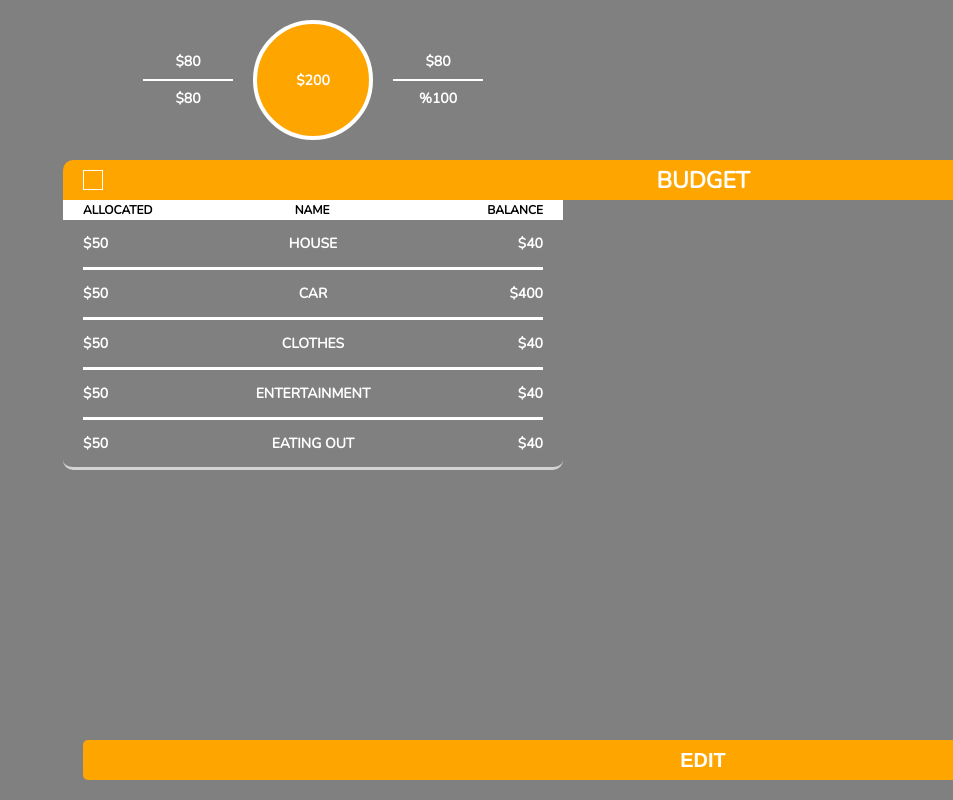
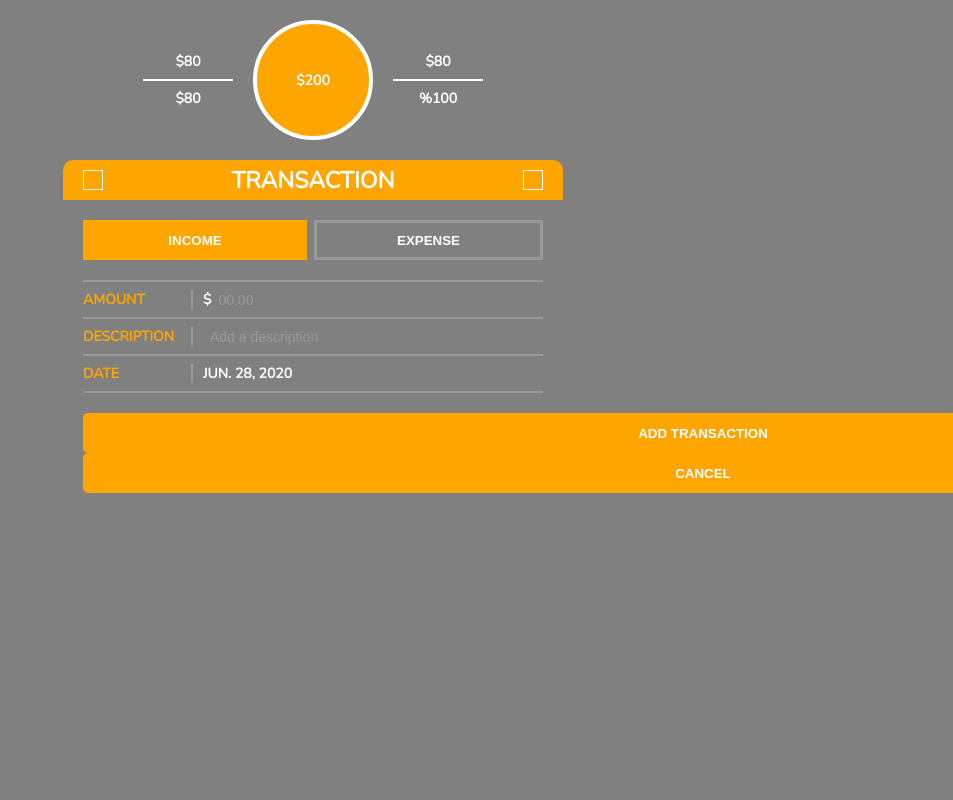
Before and after one commit to jacob-w-moreno/budget, a React (Create React App) app: page / in a window 1280 px wide. Shown: the top 800 px of the page, without its empty margins (327-1280 px from the left). Built offline with nearby package versions, Linux system fonts and the light colour scheme.

Commit message:
Transaction component is built. Need to fix styling.

```diff
--- a/src/App.js
+++ b/src/App.js
@@ -1,6 +1,7 @@
 import React from 'react';
 import Dashboard from './Components/Dashboard/Dashboard';
 import Budget from './Components/Budget/Budget';
+import Transaction from './Components/Transaction/Transaction';
 import './Styles/style.scss';
 
 function App() {
@@ -8,7 +9,8 @@ function App() {
   return (
     <div className="App">
       <Dashboard/>
-      <Budget/>
+      {/* <Budget/> */}
+      <Transaction/>
     </div>
   );
 }
--- a/src/Components/Budget/_budget.scss
+++ b/src/Components/Budget/_budget.scss
@@ -18,5 +18,8 @@
 
 #edit-budget{
   position: fixed;
+  transform: translate-x(-50%);
+// This needs to be fixed.
+  width: 90%;
   bottom: 20px;
 }
--- a/src/Components/Header/_header.scss
+++ b/src/Components/Header/_header.scss
@@ -4,7 +4,7 @@
   padding: 0px 20px;
 
   background: orange;
-  @include dim(40px, 100vw);
+  @include dim(40px, 100%);
 
   @include row(space-between);
   align-items: center;
--- a/src/Components/ListItem/_listitem.scss
+++ b/src/Components/ListItem/_listitem.scss
@@ -1,6 +1,6 @@
 .list-item{
   padding: 14px 0px;
-  border-bottom: 3px solid white;
+  border-bottom: 3px solid #999999;
   @include row(space-between);
   align-items: center;
 }
--- /dev/null
+++ b/src/Components/Transaction/Transaction.js
@@ -0,0 +1,63 @@
+import React, {useState} from 'react';
+import Header from '../Header/Header';
+
+const Transaction = (props) => {
+
+  const [income, setIncome] = useState(true);
+
+  let category = null;
+  if (!income) {
+    category = (<div className='transaction-info'>
+    <span>CATEGORY</span>
+    <div id='transaction-category'>
+      CHEESE
+      <div>$89.74</div>
+      </div>
+  </div>);
+  }
+
+  return (
+    <div id='transaction'>
+
+      <Header
+        title='TRANSACTION'/>
+
+      <div id='trans-buttons-container'>
+
+        <button className='trans-buttons' id={income ? null : 'trans-button-not'} onClick={()=>setIncome(true)}>INCOME</button>
+
+        <div id='button-spacer'/>
+
+        <button className='trans-buttons' id={income ? 'trans-button-not' : null} onClick={()=>setIncome(false)}>EXPENSE</button>
+
+      </div>
+
+      <div id='transaction-info-container'>
+
+        <div className='transaction-info'>
+          <span>AMOUNT</span>
+          $<input className='transaction-input' placeholder='00.00' type='number'/>
+        </div>
+
+        <div className='transaction-info'>
+          <span>DESCRIPTION</span>
+          <input className='transaction-input' placeholder='Add a description' type='text'/>
+        </div>
+
+        <div className='transaction-info'>
+          <span>DATE</span>
+          <div>JUN. 28, 2020</div>
+        </div>
+
+        {category}
+
+      </div>
+
+      <button>ADD TRANSACTION</button>
+
+      <button>CANCEL</button>
+
+    </div>
+  )
+}
+export default Transaction;
--- /dev/null
+++ b/src/Components/Transaction/_transaction.scss
@@ -0,0 +1,52 @@
+#transaction{
+  width: 100%;
+  max-width: 500px;
+}
+#trans-buttons-container{
+  margin: 20px;
+  @include row(space-between);
+}
+.trans-buttons{
+  margin: 0px;
+  border-radius: 0px;
+}
+#trans-button-not{
+  background: none;
+  border: 3px solid #999;
+}
+#button-spacer{
+  width: 40px;
+}
+#transaction-info-container{
+  margin: 0px 20px;
+  margin-bottom: 20px;
+  border-bottom: 2px solid #999;
+}
+.transaction-info{
+  @include row(flex-start);
+  padding: 8px 0px;
+  border-top: 2px solid #999;
+  span {
+    margin-right: 10px;
+    border-right: 2px solid #999;
+    width: 110px;
+    color: orange;
+  }
+  ::placeholder {
+    color: #999;
+
+  }
+  input{
+    margin-left: 5px;
+    border: none;
+    width: 64%;
+    outline: none;
+    background: none;
+    color: white;
+    font-size: 14px;
+  }
+}
+#transaction-category{
+  width: 68%;
+  @include row(space-between);
+}
--- a/src/Styles/style.scss
+++ b/src/Styles/style.scss
@@ -34,7 +34,7 @@
 #list{
   max-height: calc(100vh - 300px);
   overflow: scroll;
-  border-bottom: 3px solid lightgray;
+  border-bottom: 3px solid #999;
   border-bottom-left-radius: 10px;
   border-bottom-right-radius: 10px;
   padding: 0px 20px;
@@ -44,15 +44,20 @@ button{
   margin: 0px 20px;
   border: none;
   border-radius: 5px;
+  outline: none;
 
   @include dim(40px, calc(100vw - 40px));
   background: orange;
   color: white;
-  font-size: 20px;
   font-weight: bold;
+
+  &:hover {
+    cursor: pointer;
+  }
 }
 
 @import '../Components/Dashboard/dashboard.scss';
 @import '../Components/Budget/budget.scss';
 @import '../Components/Header/header.scss';
-@import '../Components//ListItem/listitem.scss';
+@import '../Components/ListItem/listitem.scss';
+@import '../Components/Transaction/transaction.scss';
```
